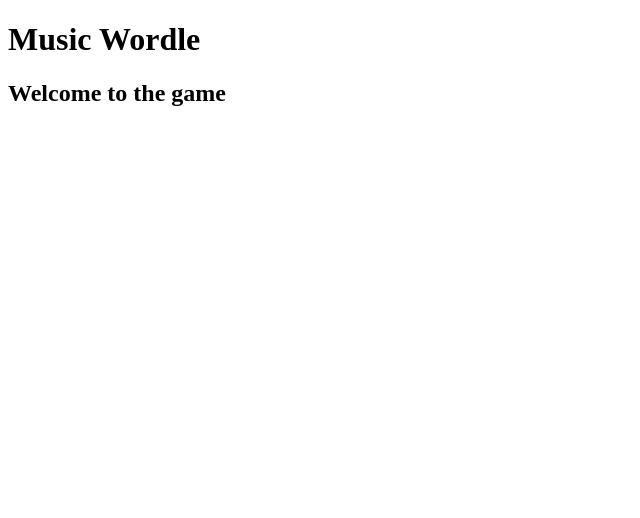
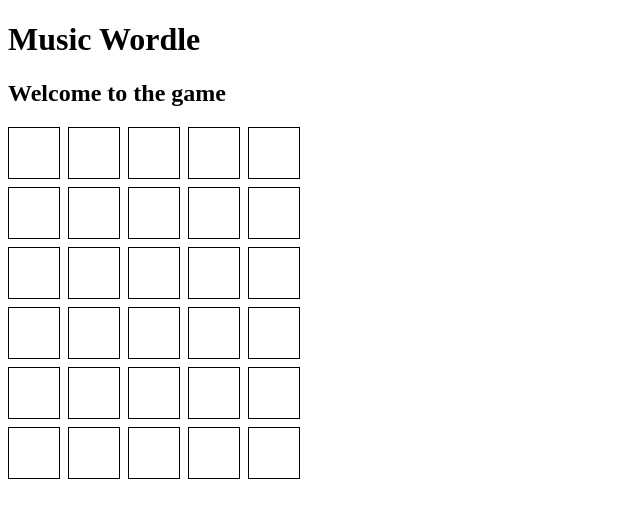
Before and after one commit to justinKenealy/Music-Wordle-Project, a plain HTML site: page index.html in a window 1280 px wide. Shown: the whole page, without its empty margins (0-640 px from the left). Drawn offline with Linux system fonts and the light colour scheme.

Commit message:
created game grid using divs and CSS grid

```diff
--- a/index.html
+++ b/index.html
@@ -10,9 +10,45 @@
 <body>
     <h1>Music Wordle</h1>
     <h2>Welcome to the game</h2>
-    <div id="gameGrid"></div>
+    <div id="scoreTracker"></div>
+    <div id="gameGrid">
 
+        <div class="row1 box" id="0101"></div>
+        <div class="row1 box" id="0102"></div>
+        <div class="row1 box" id="0103"></div>
+        <div class="row1 box" id="0104"></div>
+        <div class="row1 box" id="0105"></div>
 
+        <div class="row2 box" id="0201"></div>
+        <div class="row2 box" id="0202"></div>
+        <div class="row2 box" id="0203"></div>
+        <div class="row2 box" id="0204"></div>
+        <div class="row2 box" id="0205"></div>
+
+        <div class="row3 box" id="0301"></div>
+        <div class="row3 box" id="0302"></div>
+        <div class="row3 box" id="0303"></div>
+        <div class="row3 box" id="0304"></div>
+        <div class="row3 box" id="0305"></div>
+
+        <div class="row4 box" id="0401"></div>
+        <div class="row4 box" id="0402"></div>
+        <div class="row4 box" id="0403"></div>
+        <div class="row4 box" id="0404"></div>
+        <div class="row4 box" id="0405"></div>
+
+        <div class="row5 box" id="0501"></div>
+        <div class="row5 box" id="0502"></div>
+        <div class="row5 box" id="0503"></div>
+        <div class="row5 box" id="0504"></div>
+        <div class="row5 box" id="0505"></div>
+
+        <div class="row6 box" id="0601"></div>
+        <div class="row6 box" id="0603"></div>
+        <div class="row6 box" id="0602"></div>
+        <div class="row6 box" id="0604"></div>
+        <div class="row6 box" id="0605"></div>
+    </div>
     <script src="script.js" async defer></script>
 </body>
 </html>
--- a/styles.css
+++ b/styles.css
@@ -0,0 +1,11 @@
+.box {
+    width: 50px;
+    height: 50px;
+    border: 1px solid black;
+}
+
+#gameGrid {
+    display: grid;
+    grid-template-columns: 60px 60px 60px 60px 60px;
+    grid-template-rows: 60px 60px 60px 60px 60px 60px;
+}
```
Also changed, not shown: 1 other file.
